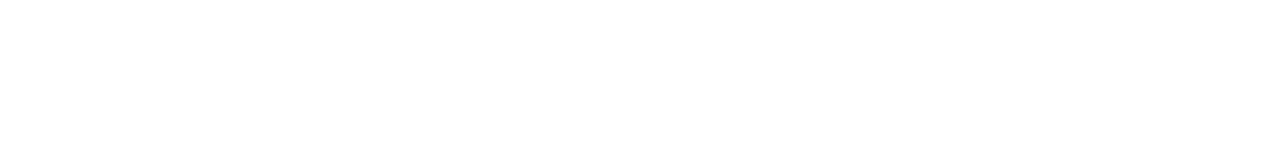
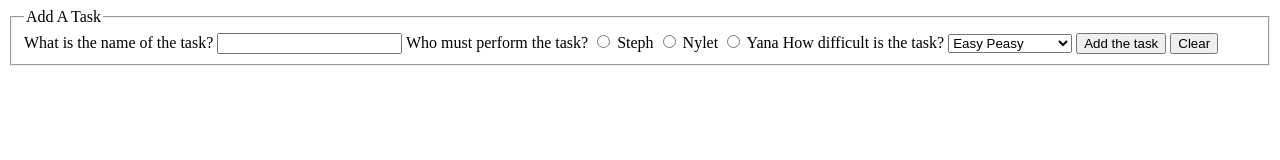
Before and after one commit to stephanista/task-list-assignment, a plain HTML site: page index.html in a window 1280 px wide. Drawn offline with Linux system fonts and the light colour scheme.

Commit message:
Creates basic form and content without styling

```diff
--- a/index.html
+++ b/index.html
@@ -6,6 +6,39 @@
     <script type="text/javascript" src="scripts/scripty1.js"></script>
   </head>
   <body>
+    <form>
+      <fieldset>
+        <legend>Add A Task</legend>
+          <label>What is the name of the task?
+            <input type="text" name="taskname">
+          </label>
+          <label>Who must perform the task?
+            <input type="radio" name="taskmaster" value="Stephanista">
+            Steph
+          </label>
+          <label>
+            <input type="radio" name="taskmaster" value="Nylet">
+            Nylet
+          </label>
+          <label>
+            <input type="radio" name="taskmaster" value="Yana">
+            Yana
+          </label>
+        </label>How difficult is the task?
+            <select name="diff">
+              <option value="easy">Easy Peasy</option>
+              <option value="med">Meh</option>
+              <option value="hard">Yikes</option>
+              <option value="imp">Good frickin' luck</option>
+            </select>
+        </label>
+        <input type="submit" name="submit" value="Add the task">
+        <input type="reset" name="clear" value="Clear">
+      </form>
+    </fieldset>
+
+    <ul>
+    </ul>
 
   </body>
 </html>
```
